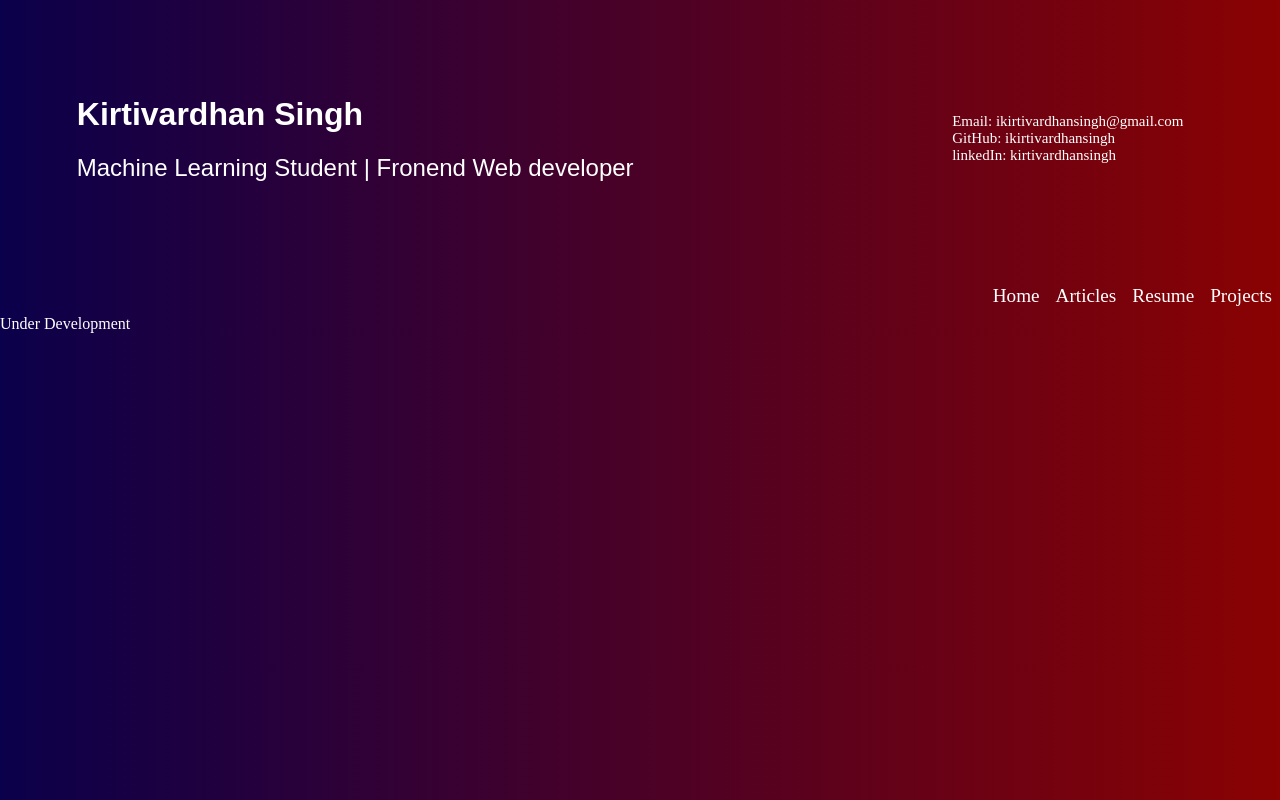
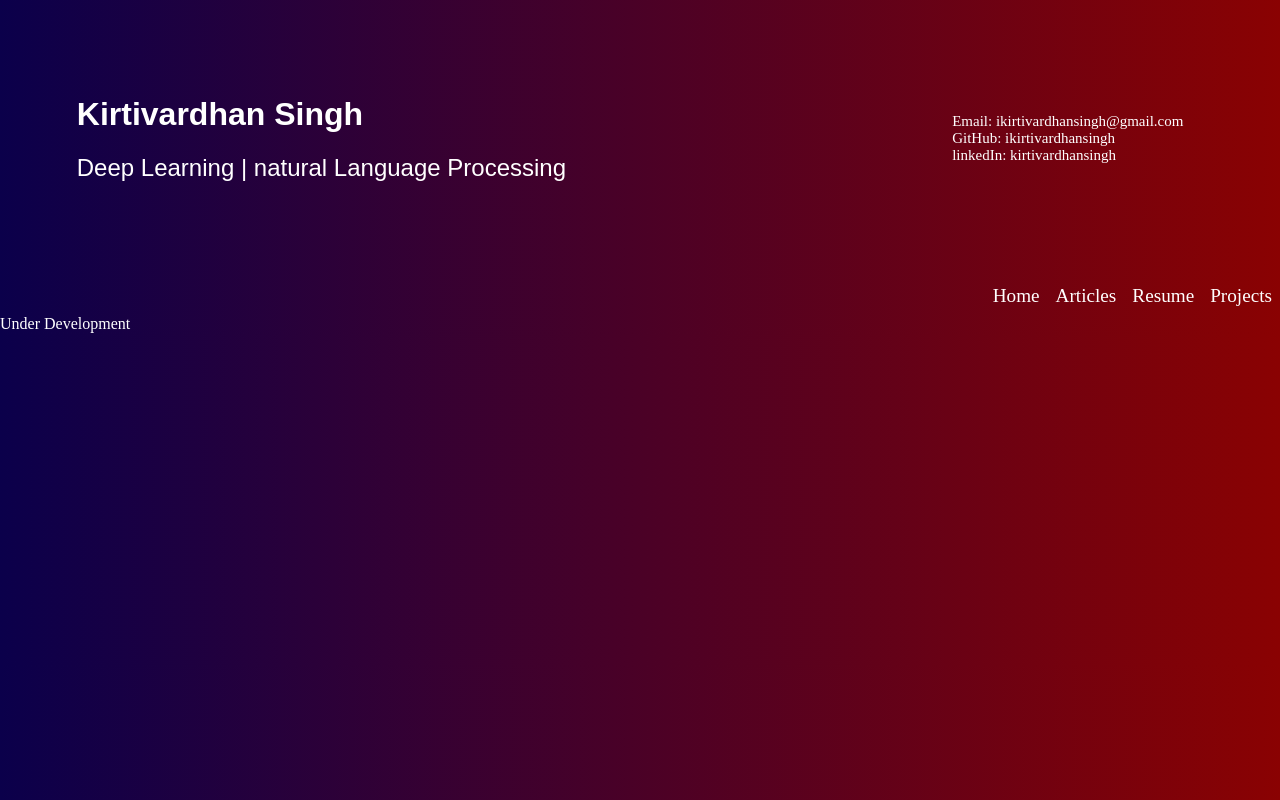
Before and after one commit to ikirtivardhansingh/portfolio, a plain HTML site: page 404.html in a window 1280 px wide. Shown: the top 800 px of the page. Drawn offline with Linux system fonts and the light colour scheme.

Commit message:
Update 404.html

```diff
--- a/404.html
+++ b/404.html
@@ -12,7 +12,7 @@
     <div class="header">
         <div class="intro">
             <h1 class="popin1">Kirtivardhan Singh</h1>
-            <h2 class="popin2">Machine Learning Student | Fronend Web developer</h2>
+              <h2 class="popin2">Deep Learning | natural Language Processing</h2>
         </div>
         <div class="contact poptxt weight300">
             <p2 class="lnk"><a target="blank" href="mailto:ikirtivardhansingh@gmail.com">Email: ikirtivardhansingh@gmail.com</a></p2><br>
```
